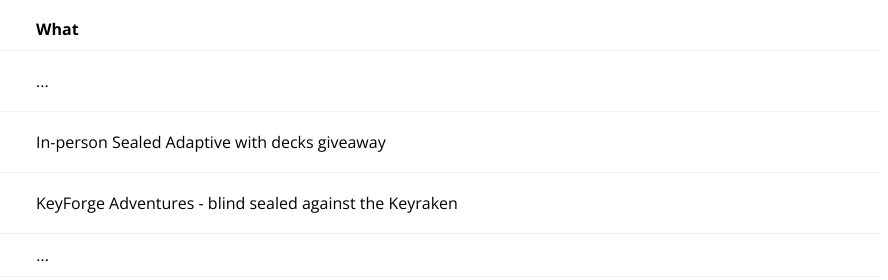
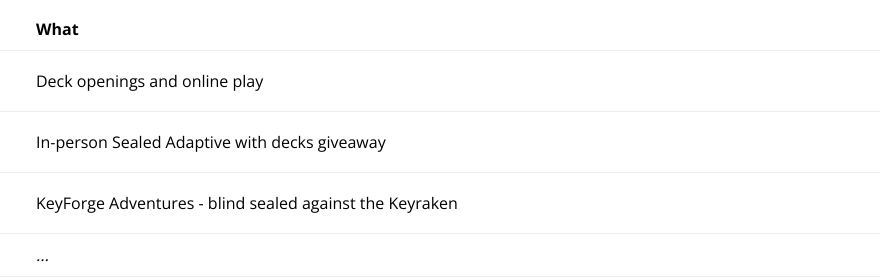
Before and after one commit to keyforge-portugal/24-schedule, a plain HTML site: page index.html in a window 1280 px wide. Shown: the top 280 px of the page, 392-1280 px from the left. Drawn offline with nearby package versions, Linux system fonts and the light colour scheme.

Commit message:
indonesia description

```diff
--- a/index.html
+++ b/index.html
@@ -19,7 +19,7 @@
               KeyForge Indonesia
             </a>
           </td>
-          <td>...</td>
+          <td>Deck openings and online play</td>
         </tr>
 
         <tr>
```
